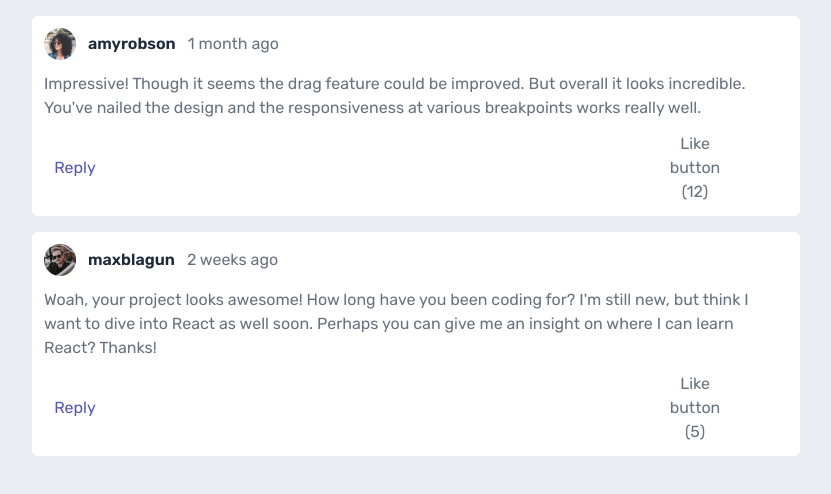
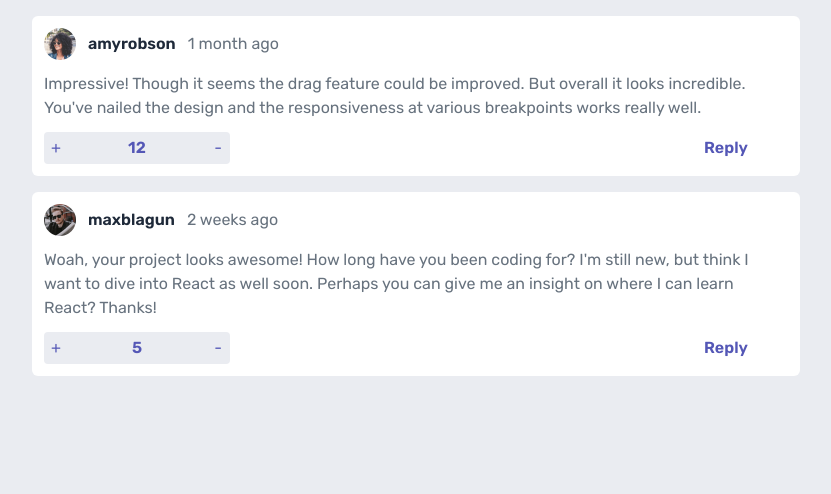
Before and after one commit to molinax18/fm-interactive-comments-section, a React (Vite) app: page / in a window 1280 px wide. Shown: the top 494 px of the page, without its empty margins (224-1055 px from the left). Built offline with nearby package versions, Linux system fonts and the light colour scheme.

Commit message:
feat: create LikeButton component with styles chore: data-type css class

```diff
--- a/src/comment/components/CommentCard.tsx
+++ b/src/comment/components/CommentCard.tsx
@@ -1,5 +1,6 @@
 import type { Comment } from "@/comment/type/comment.type";
 import Button from "@/shared/components/Button";
+import LikeButton from "./LikeButton";
 
 interface Props {
   data: Comment;
@@ -20,11 +21,11 @@ export default function CommentCard({ data }: Props) {
         <span className="font-semibold text-gray-800">{username}</span>
         <span>{createdAt}</span>
       </div>
-      <Button className="row-start-3">Reply</Button>
+      <LikeButton likes={score} className="row-start-3 col-span-3 p-1" />
       <p className="row-start-2 col-span-full">{content}</p>
-      <button className="row-start-3 col-start-11">
-        Like button ({score})
-      </button>
+      <Button className="row-start-3 col-start-11 col-span-full font-semibold">
+        Reply
+      </Button>
     </article>
   );
 }
--- /dev/null
+++ b/src/comment/components/LikeButton.tsx
@@ -0,0 +1,28 @@
+import type { ColorVariant } from "@/shared/types/variantColor.type";
+
+interface Props {
+  theme?: ColorVariant;
+  likes: number;
+  className?: string;
+  // addLike: () => void;
+  // removeLike: () => void;
+}
+
+export default function LikeButton({
+  theme = "primary",
+  likes,
+  className,
+  // addLike,
+  // removeLike,
+}: Props) {
+  return (
+    <div
+      data-theme={theme}
+      className={`flex justify-between rounded-sm bg-grey-100 ${className || ""}`}
+    >
+      <button className="flex-initial w-4">+</button>
+      <span className="font-semibold">{likes}</span>
+      <button className="flex-initial w-4">-</button>
+    </div>
+  );
+}
--- a/src/index.css
+++ b/src/index.css
@@ -20,11 +20,11 @@
     @apply font-rubik font-normal bg-grey-100;
   }
 
-  button[data-theme="primary"] {
+  [data-theme="primary"] {
     @apply text-purple-600;
   }
 
-  button[data-theme="danger"] {
+  [data-theme="danger"] {
     @apply text-pink-400;
   }
 }
```
